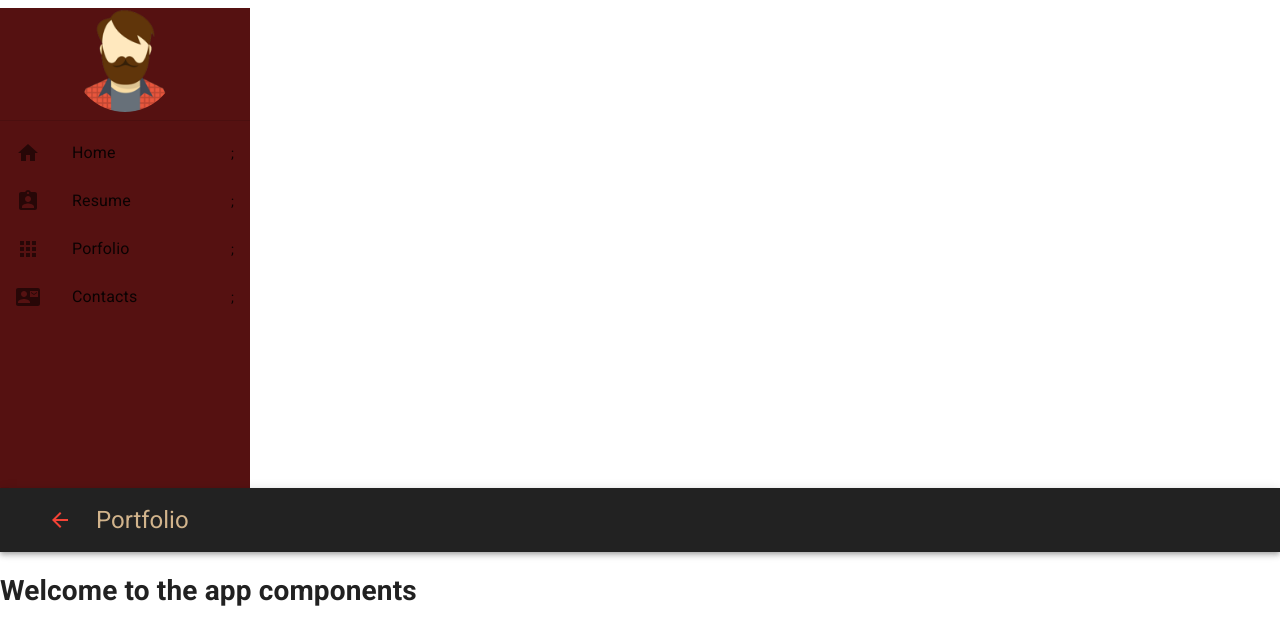
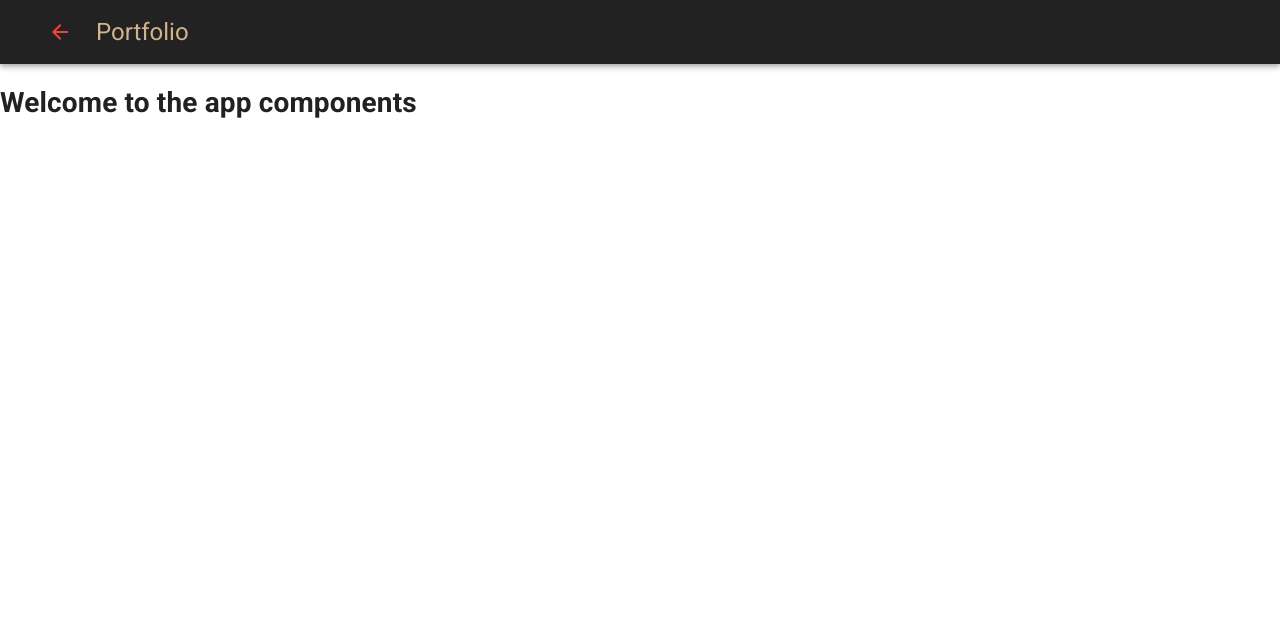
Before and after one commit to kpnaranj/material-ui-practice, a Next.js app: page / in a window 1280 px wide. Shown: the top 644 px of the page. Built offline with nearby package versions, Linux system fonts and the light colour scheme.

Commit message:
Completed sidebar inside navbar

```diff
--- a/src/components/Navbar.js
+++ b/src/components/Navbar.js
@@ -1,5 +1,5 @@
 //React imports
-import { Fragment } from "react";
+import { Fragment, useState, useEffect } from "react";
 //Material-UI design export
 import { useStyles } from "../styles/Navbar";
 //Import material-ui core items
@@ -15,6 +15,7 @@ import {
   Typography,
   Box,
   ListItemIcon,
+  Drawer,
 } from "@material-ui/core";
 //Import material ui icons
 import {
@@ -48,11 +49,28 @@ const menuIcons = [
 
 //Component function Navbar with all features
 function NavBar() {
+  //Define states we will be using
+  const [state, setState] = useState({
+    right: false,
+  });
+
+  //Function to toggle the slider (open-close)
+  const toggleSlider = (slider, open) => () => {
+    {
+      /**Bring all states  */
+    }
+    setState({ ...state, [slider]: open });
+  };
+
   //Define material-ui classes
   const classes = useStyles();
-  return (
-    <Fragment>
-      <Box component="div" className={classes.menuSliderContainer}>
+  //function to hide the sidebar by clicking
+  const sideList = (slider) => (
+    <Box
+      component="div"
+      className={classes.menuSliderContainer}
+      onClick={toggleSlider(slider, false)}
+    >
       <Avatar
         className={classes.nav_Avatar}
         src="/avatar.png"
@@ -65,9 +83,14 @@ function NavBar() {
         {/**Map all icons  */}
         {menuIcons.map((icon, index) => {
           return (
-              <ListItem key={index}>
-                <ListItemIcon>{icon.listIcon}</ListItemIcon>
-                <ListItemText>{icon.listText}</ListItemText>;
+            <ListItem button key={index}>
+              <ListItemIcon className={classes.sidebar_Icon}>
+                {icon.listIcon}
+              </ListItemIcon>
+              <ListItemText
+                className={classes.sidebar_Text}
+                primary={icon.listText}
+              />
             </ListItem>
           );
         })}
@@ -75,16 +98,30 @@ function NavBar() {
       </List>
       {/**End of sidebar */}
     </Box>
+  );
+
+  {
+    /**Display the following code */
+  }
+  return (
+    <Fragment>
       {/**Start of the navegation bar */}
       <Box component="nav">
         <AppBar position="static" className={classes.nav_Appbar}>
           <Toolbar>
-            <IconButton />
+            <IconButton onClick={toggleSlider("right", true)} />
             <ArrowBack className={classes.nav_ArrowBack} />
             <IconButton />
             <Typography variant="h5" className={classes.nav_Brand}>
               Portfolio
             </Typography>
+            <Drawer
+              anchor="right"
+              onClose={toggleSlider("right", false)}
+              open={state.right}
+            >
+              {sideList("right")}
+            </Drawer>
           </Toolbar>
         </AppBar>
       </Box>
--- a/src/styles/Navbar.js
+++ b/src/styles/Navbar.js
@@ -5,13 +5,13 @@ export const useStyles = makeStyles((theme) => ({
   menuSliderContainer: {
     width: 250,
     background: "#511",
-    height: "30rem",
+    height: "100%",
   },
   nav_Avatar: {
     display: "block",
     margin: "0.5rem auto",
     width: theme.spacing(13),
-    height: theme.spacing(13)
+    height: theme.spacing(13),
   },
   nav_Appbar: {
     backgroundColor: "#222",
@@ -22,4 +22,10 @@ export const useStyles = makeStyles((theme) => ({
   nav_Brand: {
     color: "tan",
   },
+  sidebar_Icon: {
+    color: "tan",
+  },
+  sidebar_Text: {
+    color: "tan",
+  },
 }));
```
Lines whose indentation alone changed are shown as unchanged.
